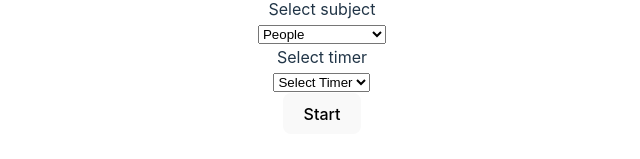
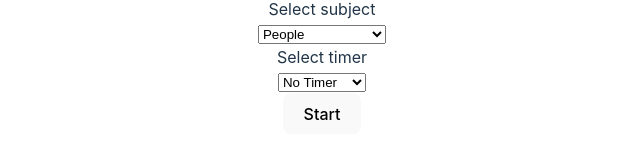
Before and after one commit to sarav929/sketch-it, a React (Vite) app in the folder sketch-it/: page / in a window 1280 px wide. Shown: the part 355-514 px from the top of the page, without its empty margins (318-958 px from the left). Built offline with nearby package versions, Linux system fonts and the light colour scheme.

Commit message:
add form validation with yup

```diff
--- a/sketch-it/package.json
+++ b/sketch-it/package.json
@@ -10,8 +10,10 @@
     "preview": "vite preview"
   },
   "dependencies": {
+    "formik": "^2.4.6",
     "react": "^18.3.1",
-    "react-dom": "^18.3.1"
+    "react-dom": "^18.3.1",
+    "yup": "^1.6.1"
   },
   "devDependencies": {
     "@eslint/js": "^9.17.0",
--- a/sketch-it/src/App.jsx
+++ b/sketch-it/src/App.jsx
@@ -3,13 +3,15 @@ import Form from "./components/Form";
 import Tab from "./components/Tab";
 import "./styles/App.css";
 import { useState, useEffect } from "react";
+import * as Yup from "yup";
 
 function App() {
 
   // state management
   const [subject, setSubject] = useState(null);
-  const [timer, setTimer] = useState(null);
+  const [timer, setTimer] = useState("No Timer");
   const [section, setSection] = useState("people");
+  const [error, setError] = useState("");
 
   // sections subject dropdowns
 
@@ -73,9 +75,17 @@ function App() {
     ],
   };
 
+  // Form validation
+
+  const validationSchema = Yup.object({
+    subject: Yup.string().required("Please select a subject category"),
+    timer: Yup.string("Please select a valid timer"),
+  });
+
   // functions
 
   const handleSelect = (value, type) => {
+    setError("");
     if (type === "subject") {
       setSubject(value);
     } else if (type === "timer") {
@@ -85,7 +95,16 @@ function App() {
 
   const handleSubmit = (e) => {
     e.preventDefault();
-    alert(`Form Submitted with Subject: ${subject} and Timer: ${timer}`);
+
+    validationSchema
+    .validate({ subject, timer })
+    .then(() => {
+      alert(`Form submitted. Subject: ${subject}, Timer: ${timer}`);
+      setError("");
+    })
+    .catch((err) => {
+      setError(err.message);
+    });
   };
 
   return (
@@ -107,6 +126,7 @@ function App() {
       <Form
         section={section}
         handleSubmit={handleSubmit}
+        errorMsg={error}
 
         // render dropdowns according to the dropdown config
         inputs={dropdownConfigs[section].map((config) => (
--- a/sketch-it/src/components/Dropdown.jsx
+++ b/sketch-it/src/components/Dropdown.jsx
@@ -24,7 +24,7 @@ const Dropdown = ({ options, handleSelect, type, name, required }) => {
         className={type}
         required={required}
       >
-        <option value="">{name}</option>
+        {type === 'subject' && (<option value="" aria-placeholder={name}>{name}</option>)}
         {dropdownOptions.map((option) => (
           <option key={option} value={option}>
             {option}
--- a/sketch-it/src/components/Form.jsx
+++ b/sketch-it/src/components/Form.jsx
@@ -1,12 +1,12 @@
-const Form = ({ handleSubmit, inputs, section }) => {
+const Form = ({ handleSubmit, inputs, section, errorMsg}) => {
 
     return (
-        <form onSubmit={handleSubmit} className={`form-${section}`}>
+        <form onSubmit={handleSubmit} className={`form-${section}`} noValidate>
 
         {inputs.map((input, index) => (
             <div key={index}>{input}</div>
         ))}
-
+        {errorMsg && (<div className="error-message">{errorMsg}</div>)}
         <button type="submit">Start</button>
         </form>
     );
```
Also changed, not shown: 1 other file (tests, documents, lock files or other folders).
